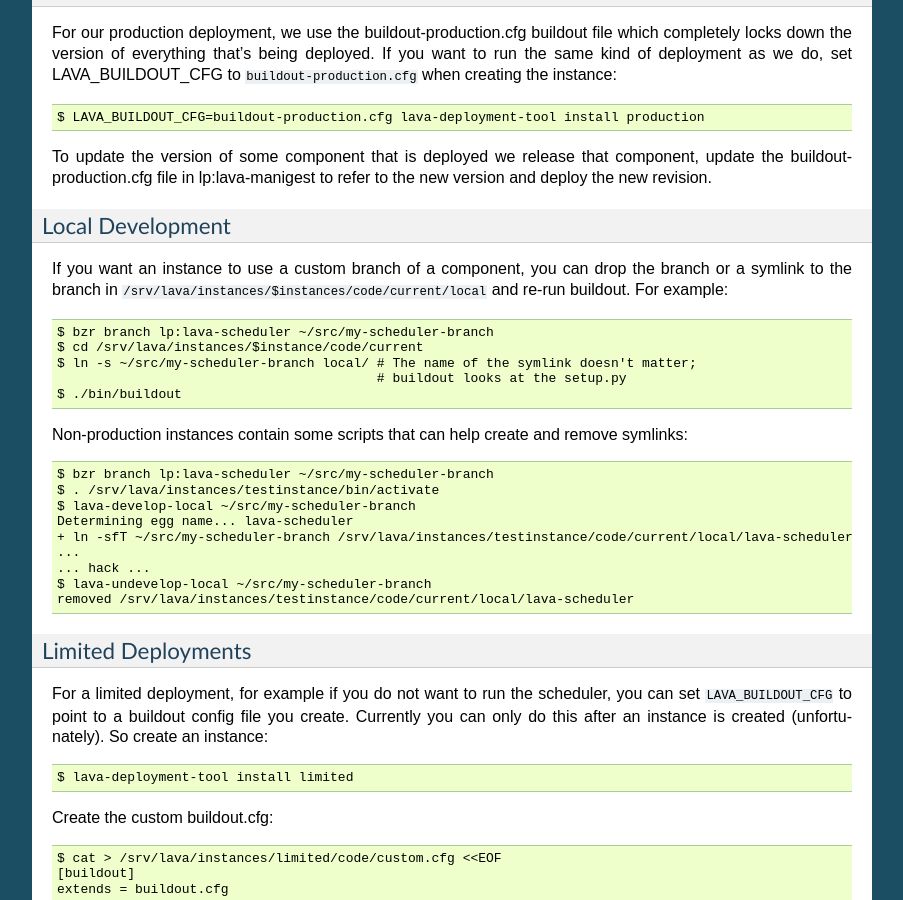
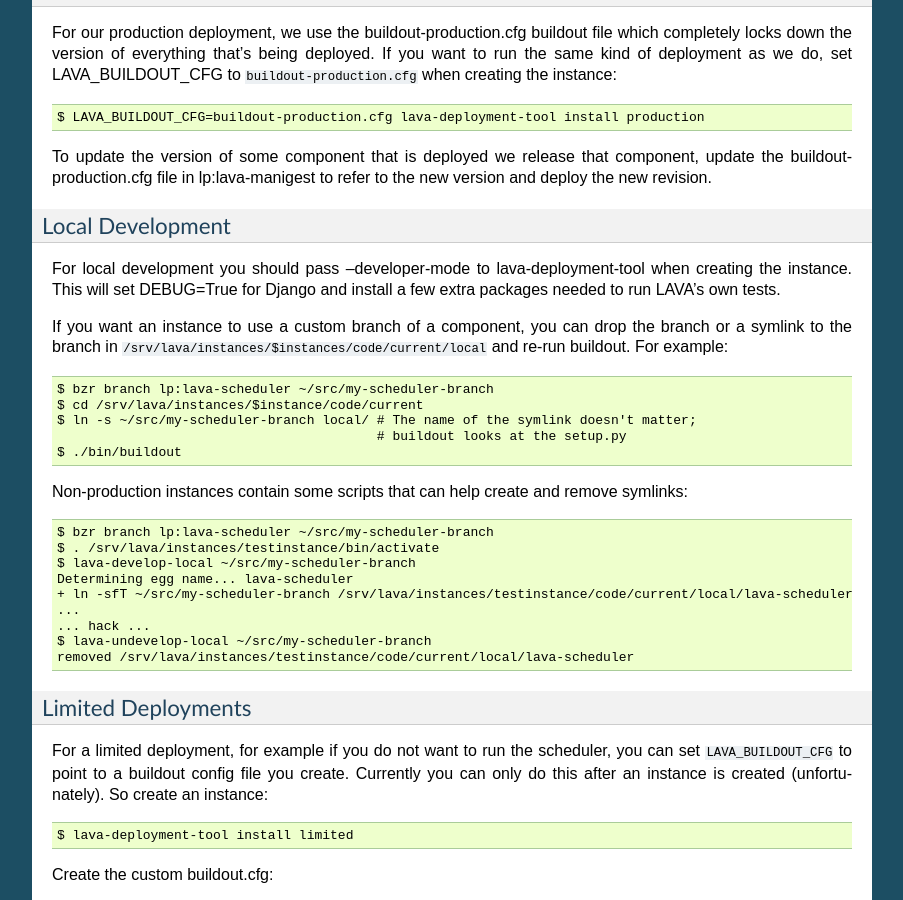
Before and after one commit to joyxu/lava-deployment-tool-for-linaro-ubuntu, a Sphinx documentation site: the page built from doc/index.rst, in a window 1280 px wide and 900 px high, scrolled down 5230 px. Shown: the whole window, without its empty margins (198-1101 px from the left). Built offline with Sphinx 7.4.7, drawn with Linux system fonts in a browser that asks for light colours; some of the changed text lies outside the part shown.

Commit message:
have --developer-mode imply LAVA_BUILDOUT_CFG=buildout-development.cfg

```diff
--- a/doc/index.rst
+++ b/doc/index.rst
@@ -266,7 +266,7 @@
  3. put this config file into the root of your existing instance as a
     filed called, say, custom.cfg
 
- 4. run LAVA_BUILDOUT_CFG=../../custom.cfg upgrade $instance
+ 4. run LAVA_BUILDOUT_CFG=../../custom.cfg lava-deployment-tool upgrade $instance
 
 Testing this process several times before running it on your
 production instance is advisable!
@@ -344,6 +344,11 @@
 Local Development
 -----------------
 
+For local development you should pass --developer-mode to
+lava-deployment-tool when creating the instance.  This will set
+DEBUG=True for Django and install a few extra packages needed to run
+LAVA's own tests.
+
 If you want an instance to use a custom branch of a component, you can
 drop the branch or a symlink to the branch in
 ``/srv/lava/instances/$instances/code/current/local`` and re-run
```
Also changed, not shown: 1 other file.
